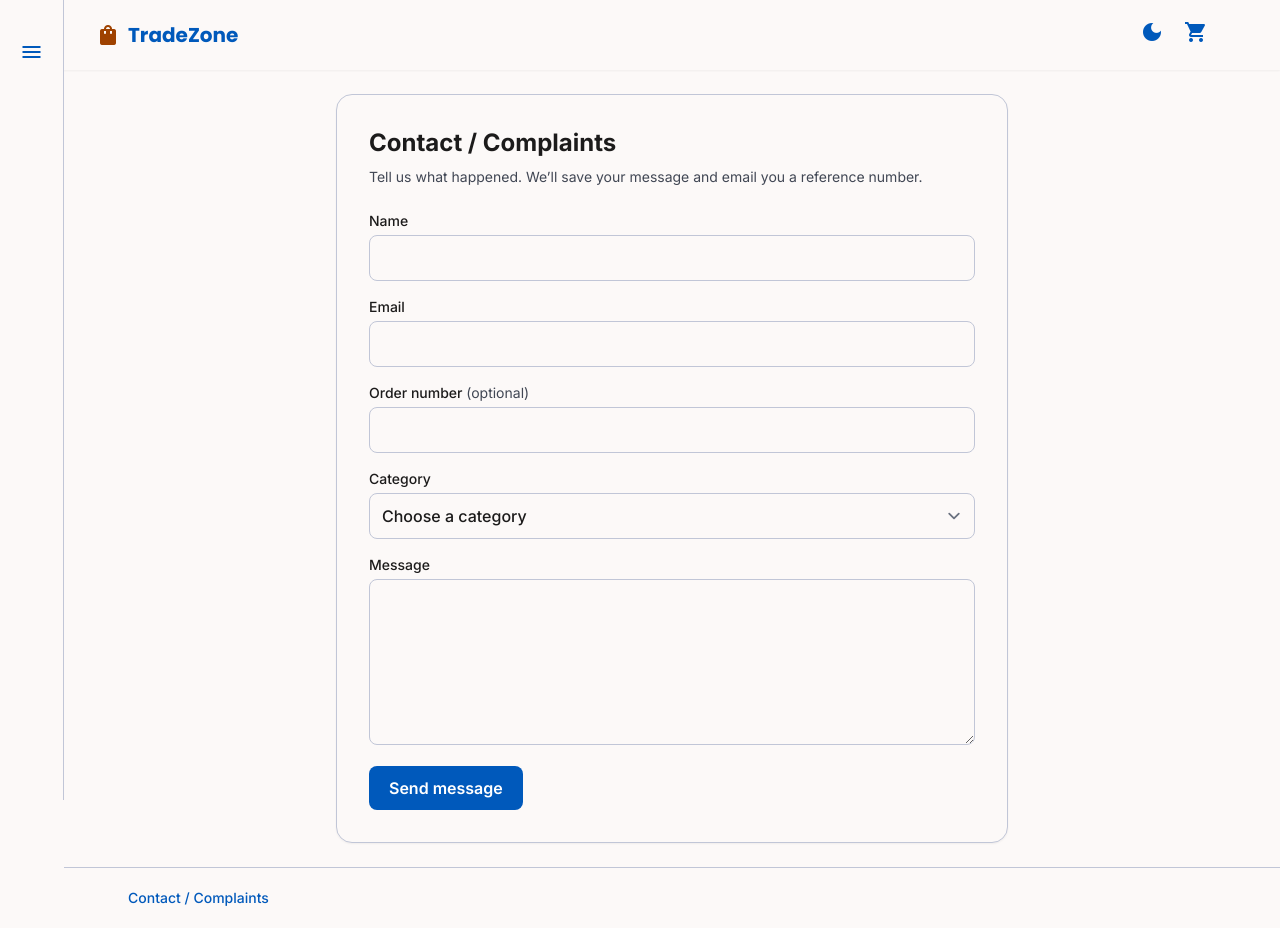
After one commit to MobyKane/Tradezone, a Django app: page /contact/ in a window 1280 px wide. The commit adds this page. Run offline with Django 5.2, Linux system fonts and the light colour scheme; some libraries are stand-ins or nearby versions.

Commit message:
Add complaints and support flow

```diff
--- a/products/forms.py
+++ b/products/forms.py
@@ -6,7 +6,7 @@ from django.contrib.auth.password_validation import validate_password
 from django.utils.text import slugify
 
 from vendors.models import AccountProfile, Vendor
-from .models import CategoryNode, Product
+from .models import CategoryNode, Complaint, Product
 
 
 ROLE_CHOICES = AccountProfile.ROLE_CHOICES
@@ -143,6 +143,24 @@ class ProductListingForm(forms.Form):
         return cleaned_data
 
 
+class ComplaintForm(forms.Form):
+    name = forms.CharField(max_length=150)
+    email = forms.EmailField(max_length=254)
+    order_number = forms.CharField(max_length=64, required=False)
+    category = forms.ChoiceField(choices=Complaint.CATEGORY_CHOICES)
+    message = forms.CharField(max_length=5000, widget=forms.Textarea)
+    website = forms.CharField(required=False, max_length=200)
+
+    def clean_order_number(self):
+        return self.cleaned_data['order_number'].strip()
+
+    def clean_message(self):
+        message = self.cleaned_data['message'].strip()
+        if not message:
+            raise ValidationError('Enter a message describing how we can help.')
+        return message
+
+
 class VendorStoreSettingsForm(forms.ModelForm):
     class Meta:
         model = Vendor
--- a/products/urls.py
+++ b/products/urls.py
@@ -26,6 +26,7 @@ urlpatterns = [
     path('admin/payouts/<int:payout_id>/', views.payout_approval_view, name='payout_approval'),
     path('staff/finance/', views.finance_dashboard_view, name='finance_dashboard'),
     path('profile/', views.profile_view, name='profile'),
+    path('contact/', views.contact_support_view, name='contact_support'),
     path('orders/<int:order_id>/report-issue/', views.report_order_issue_view, name='report_order_issue'),
     path('login/', views.login_view, name='login'),
     path('signup/', views.signup_view, name='signup'),
--- a/products/views.py
+++ b/products/views.py
@@ -9,13 +9,23 @@ from django.views.decorators.csrf import csrf_exempt
 from django.views.decorators.http import require_POST
 from django.db import transaction
 from django.db.models import Q
+from django.core.cache import cache
 from django.core.exceptions import ValidationError
+from django.core.mail import send_mail
 from django.utils import timezone
 from django.utils.text import slugify
 from django.core.exceptions import PermissionDenied
-from .models import CategoryNode, Product, CartItem, Order, OrderItem, ProductReport, ProductViolation, Payment, PaymentWebhookEvent, Payout, VendorOrder, VendorWallet, LedgerTransaction, VendorDispute
+import csv
+import hashlib
+import hmac
+import json
+import logging
+import uuid
+from decimal import Decimal
+
+from .models import CategoryNode, Product, CartItem, Order, OrderItem, ProductReport, Complaint, ProductViolation, Payment, PaymentWebhookEvent, Payout, VendorOrder, VendorWallet, LedgerTransaction, VendorDispute
 from vendors.models import Vendor, AccountProfile
-from .forms import BuyerSignupForm, ProductListingForm, RoleAuthenticationForm, RoleSignupForm, VendorStoreSettingsForm
+from .forms import BuyerSignupForm, ComplaintForm, ProductListingForm, RoleAuthenticationForm, RoleSignupForm, VendorStoreSettingsForm
 from . import gateways
 from .money import (
     complete_payout,
@@ -28,17 +38,113 @@ from .money import (
     snapshot_order_item,
 )
 from .fashion_classifier import classify_fashion_section
-import hashlib
-import hmac
-import json
-import uuid
-import csv
-from decimal import Decimal
 
 SUBCATEGORY_CHOICES = tuple(
     choice for choice in Product.CATEGORY_CHOICES
     if choice[0] not in {'Automotive', 'Toys & Games'}
 )
+
+logger = logging.getLogger(__name__)
+COMPLAINT_RATE_LIMIT = 3
+COMPLAINT_RATE_WINDOW_SECONDS = 60 * 60
+
+
+def _request_client_ip(request):
+    return request.META.get('REMOTE_ADDR') or None
+
+
+def _complaint_rate_limit_allows(request):
+    client_ip = _request_client_ip(request) or 'unknown'
+    key_digest = hashlib.sha256(client_ip.encode('utf-8')).hexdigest()
+    cache_key = f'complaint-rate:{key_digest}'
+    if cache.add(cache_key, 1, timeout=COMPLAINT_RATE_WINDOW_SECONDS):
+        return True
+    try:
+        return cache.incr(cache_key) <= COMPLAINT_RATE_LIMIT
+    except ValueError:
+        return cache.add(cache_key, 1, timeout=COMPLAINT_RATE_WINDOW_SECONDS)
+
+
+def _send_complaint_emails(complaint):
+    complaint_body = (
+        f'Reference: {complaint.reference}\n'
+        f'Name: {complaint.name}\n'
+        f'Email: {complaint.email}\n'
+        f'Order number: {complaint.order_number or "Not provided"}\n'
+        f'Category: {complaint.get_category_display()}\n'
+        f'Status: {complaint.get_status_display()}\n\n'
+        f'{complaint.message}'
+    )
+    if settings.COMPLAINTS_EMAIL:
+        try:
+            sent = send_mail(
+                f'[{complaint.reference}] {complaint.get_category_display()}',
+                complaint_body,
+                settings.DEFAULT_FROM_EMAIL,
+                [settings.COMPLAINTS_EMAIL],
+                fail_silently=False,
+            )
+            if not sent:
+                logger.error('Complaint notification email was not sent for %s.', complaint.reference)
+        except Exception:
+            logger.exception('Failed to send support notification for complaint %s.', complaint.reference)
+    else:
+        logger.error(
+            'COMPLAINTS_EMAIL is not configured; complaint %s was saved without staff notification.',
+            complaint.reference,
+        )
+
+    try:
+        sent = send_mail(
+            f'TradeZone support received your message ({complaint.reference})',
+            (
+                f'Hello {complaint.name},\n\n'
+                f'We received your message and recorded it as {complaint.reference}. '
+                'Our support team will review it.\n\n'
+                f'Reference: {complaint.reference}\n'
+                'TradeZone Support'
+            ),
+            settings.DEFAULT_FROM_EMAIL,
+            [complaint.email],
+            fail_silently=False,
+        )
+        if not sent:
+            logger.error('Complaint acknowledgement email was not sent for %s.', complaint.reference)
+    except Exception:
+        logger.exception('Failed to send acknowledgement for complaint %s.', complaint.reference)
+
+
+def _create_complaint(
+    *,
+    name,
+    email,
+    category,
+    message,
+    order_number='',
+    user=None,
+    client_ip=None,
+    product_report=None,
+):
+    values = {
+        'name': name,
+        'email': email,
+        'category': category,
+        'message': message,
+        'order_number': str(order_number or ''),
+        'user': user,
+        'client_ip': client_ip,
+    }
+    if product_report is None:
+        complaint = Complaint.objects.create(**values)
+        created = True
+    else:
+        complaint, created = Complaint.objects.get_or_create(
+            product_report=product_report,
+            defaults=values,
+        )
+    if created:
+        _send_complaint_emails(complaint)
+    return complaint
 
 
 def _user_can_sell(user):
@@ -183,6 +289,35 @@ def home_view(request):
         'buyer_tour_autostart': buyer_tour_autostart,
         'onboarding_content_visible': onboarding_content_visible,
     })
+
+
+def contact_support_view(request):
+    initial = {}
+    if request.user.is_authenticated:
+        initial = {
+            'name': request.user.get_full_name() or request.user.get_username(),
+            'email': request.user.email,
+        }
+    form = ComplaintForm(request.POST or None, initial=initial)
+    if request.method == 'POST' and form.is_valid():
+        if form.cleaned_data['website']:
+            form.add_error(None, 'We could not submit your message. Please try again.')
+            return render(request, 'contact_support.html', {'form': form}, status=400)
+        if not _complaint_rate_limit_allows(request):
+            form.add_error(None, 'Too many messages have been sent from this network. Please try again later.')
+            return render(request, 'contact_support.html', {'form': form}, status=429)
+
+        complaint = _create_complaint(
+            name=form.cleaned_data['name'].strip(),
+            email=form.cleaned_data['email'].strip(),
+            order_number=form.cleaned_data['order_number'],
+            category=form.cleaned_data['category'],
+            message=form.cleaned_data['message'],
+            user=request.user if request.user.is_authenticated else None,
+            client_ip=_request_client_ip(request),
+        )
+        return render(request, 'complaint_confirmation.html', {'complaint': complaint})
+    return render(request, 'contact_support.html', {'form': form})
 
 
 def subcategory_view(request, category_slug):
@@ -1032,6 +1167,15 @@ def report_order_issue_view(request, order_id):
             )
             vendor_order.has_open_dispute = True
             vendor_order.save(update_fields=('has_open_dispute',))
+    _create_complaint(
+        name=order.full_name,
+        email=order.email,
+        category=Complaint.ORDER_ISSUE,
+        message=reason,
+        order_number=order.pk,
+        user=request.user,
+        client_ip=_request_client_ip(request),
+    )
     messages.success(request, f'Your issue for order #{order.pk} has been sent for review.')
     return redirect('profile')
 
@@ -1053,10 +1197,19 @@ def report_product_view(request, id):
     if not reason:
         messages.error(request, 'Please describe why this product is in the wrong category.')
         return redirect('product_detail', id=id)
-    _, created = ProductReport.objects.get_or_create(
+    report, created = ProductReport.objects.get_or_create(
         product=product,
         reporter=request.user,
         defaults={'reason': reason},
+    )
+    _create_complaint(
+        name=request.user.get_full_name() or request.user.get_username(),
+        email=request.user.email or settings.DEFAULT_FROM_EMAIL,
+        category=Complaint.SELLER_COMPLAINT,
+        message=f'Wrong category report for product "{product.name}" (#{product.pk}): {reason}',
+        user=request.user,
+        client_ip=_request_client_ip(request),
+        product_report=report,
     )
     if created and product.reports.count() >= 3 and not product.flagged_for_review:
         product.flagged_for_review = True
--- a/templates/base.html
+++ b/templates/base.html
@@ -122,6 +122,9 @@
     <main id="page-content" class="mx-auto max-w-[1440px] space-y-6 px-4 py-6 md:ml-16 md:px-16">
         {% block content %}{% endblock %}
     </main>
+    <footer class="mx-auto max-w-[1440px] border-t border-outline-variant px-4 py-5 text-sm text-on-surface-variant md:ml-16 md:px-16">
+        <a class="font-medium text-primary hover:underline" href="{% url 'contact_support' %}">Contact / Complaints</a>
+    </footer>
     {% if buyer_tour_enabled %}
     <div id="buyer-tour" class="buyer-tour" hidden data-autostart="{{ buyer_tour_autostart|yesno:'true,false' }}" data-empty-catalog="{% if request.resolver_match.url_name == 'home' and not products %}true{% else %}false{% endif %}" data-complete-url="{% url 'buyer_tour_complete' %}" data-csrf="{{ csrf_token }}" aria-hidden="true">
         <form class="hidden" aria-hidden="true">{% csrf_token %}</form>
--- /dev/null
+++ b/templates/contact_support.html
@@ -0,0 +1,44 @@
+{% extends 'base.html' %}
+
+{% block title %}Contact / Complaints - TradeZone{% endblock %}
+
+{% block content %}
+<section class="mx-auto max-w-2xl rounded-2xl border border-outline-variant bg-surface p-6 shadow-sm md:p-8">
+    <h1 class="text-2xl font-bold text-on-background">Contact / Complaints</h1>
+    <p class="mt-2 text-sm text-on-surface-variant">Tell us what happened. We’ll save your message and email you a reference number.</p>
+    <form method="post" class="mt-6 space-y-4" novalidate>
+        {% csrf_token %}
+        {% if form.non_field_errors %}<div role="alert" class="rounded-lg border border-red-300 bg-red-50 p-3 text-sm text-red-800">{{ form.non_field_errors }}</div>{% endif %}
+        <div class="absolute -left-[10000px]" aria-hidden="true">
+            <label for="id_website">Leave this field empty</label>
+            <input id="id_website" name="website" type="text" tabindex="-1" autocomplete="off">
+        </div>
+        <label class="block text-sm font-medium text-on-surface">Name
+            <input name="name" value="{{ form.name.value|default:'' }}" maxlength="150" required autocomplete="name" class="mt-1 w-full rounded-lg border border-outline-variant bg-surface px-3 py-2.5">
+            {% for error in form.name.errors %}<span class="mt-1 block text-sm text-red-700">{{ error }}</span>{% endfor %}
+        </label>
+        <label class="block text-sm font-medium text-on-surface">Email
+            <input name="email" type="email" value="{{ form.email.value|default:'' }}" maxlength="254" required autocomplete="email" class="mt-1 w-full rounded-lg border border-outline-variant bg-surface px-3 py-2.5">
+            {% for error in form.email.errors %}<span class="mt-1 block text-sm text-red-700">{{ error }}</span>{% endfor %}
+        </label>
+        <label class="block text-sm font-medium text-on-surface">Order number <span class="font-normal text-on-surface-variant">(optional)</span>
+            <input name="order_number" value="{{ form.order_number.value|default:'' }}" maxlength="64" class="mt-1 w-full rounded-lg border border-outline-variant bg-surface px-3 py-2.5">
+            {% for error in form.order_number.errors %}<span class="mt-1 block text-sm text-red-700">{{ error }}</span>{% endfor %}
+        </label>
+        <label class="block text-sm font-medium text-on-surface">Category
+            <select name="category" required class="mt-1 w-full rounded-lg border border-outline-variant bg-surface px-3 py-2.5">
+                <option value="">Choose a category</option>
+                {% for value, label in form.fields.category.choices %}
+                {% if value %}<option value="{{ value }}" {% if form.category.value == value %}selected{% endif %}>{{ label }}</option>{% endif %}
+                {% endfor %}
+            </select>
+            {% for error in form.category.errors %}<span class="mt-1 block text-sm text-red-700">{{ error }}</span>{% endfor %}
+        </label>
+        <label class="block text-sm font-medium text-on-surface">Message
+            <textarea name="message" rows="6" maxlength="5000" required class="mt-1 w-full rounded-lg border border-outline-variant bg-surface px-3 py-2.5">{{ form.message.value|default:'' }}</textarea>
+            {% for error in form.message.errors %}<span class="mt-1 block text-sm text-red-700">{{ error }}</span>{% endfor %}
+        </label>
+        <button type="submit" class="rounded-lg bg-primary px-5 py-2.5 font-semibold text-on-primary">Send message</button>
+    </form>
+</section>
+{% endblock %}
```
Also changed, not shown: products/admin.py (+10 -0 lines), products/models.py (+52 -0 lines), products/tests.py (+148 -0 lines), templates/complaint_confirmation.html (added, +13 -0 lines), tradezone_core/settings.py (+11 -1 lines), products/migrations/0009_complaint.py (added), 2 other files.
